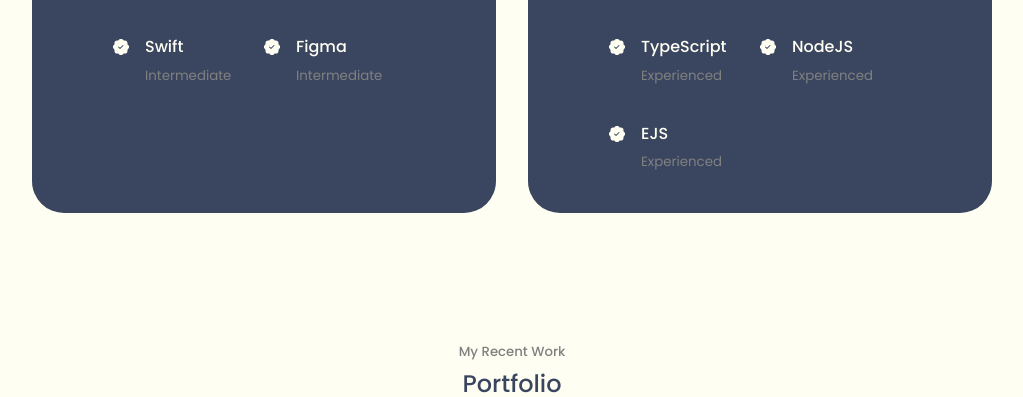
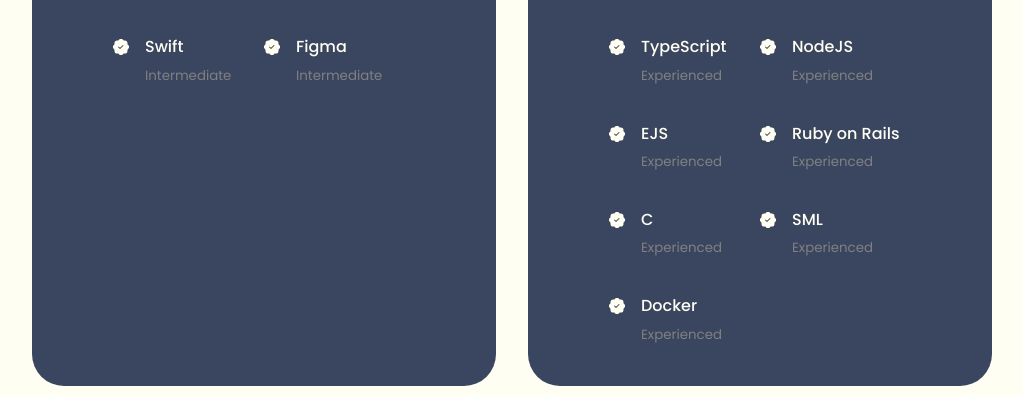
Before and after one commit to KesterTan/kester, a React (Create React App) app: page / in a window 1280 px wide. Shown: the part 2100-2497 px from the top of the page, without its empty margins (128-1151 px from the left). Built offline with nearby package versions, Linux system fonts and the light colour scheme; no server answers.

Commit message:
more tech stack

```diff
--- a/src/components/experience/Experience.jsx
+++ b/src/components/experience/Experience.jsx
@@ -124,6 +124,38 @@
               </div>
             </article>
 
+            <article className="experience__details">
+              <BsPatchCheckFill className="experience__details-icon"/>
+              <div>
+              <h4>Ruby on Rails</h4>
+              <small className='text-light'>Experienced</small>
+              </div>
+            </article>
+
+            <article className="experience__details">
+              <BsPatchCheckFill className="experience__details-icon"/>
+              <div>
+              <h4>C</h4>
+              <small className='text-light'>Experienced</small>
+              </div>
+            </article>
+
+            <article className="experience__details">
+              <BsPatchCheckFill className="experience__details-icon"/>
+              <div>
+              <h4>SML</h4>
+              <small className='text-light'>Experienced</small>
+              </div>
+            </article>
+
+            <article className="experience__details">
+              <BsPatchCheckFill className="experience__details-icon"/>
+              <div>
+              <h4>Docker</h4>
+              <small className='text-light'>Experienced</small>
+              </div>
+            </article>
+
           </div>
         </div>
       </div>
```
